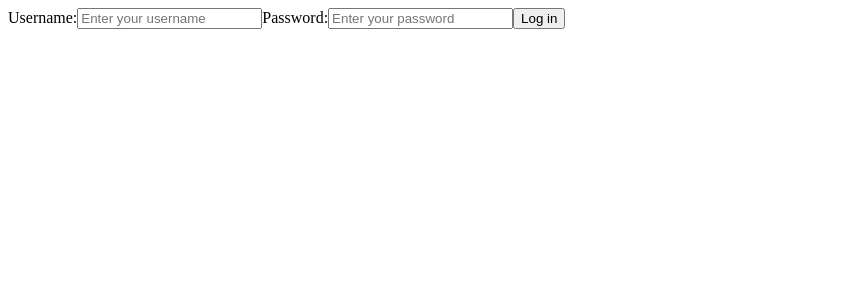
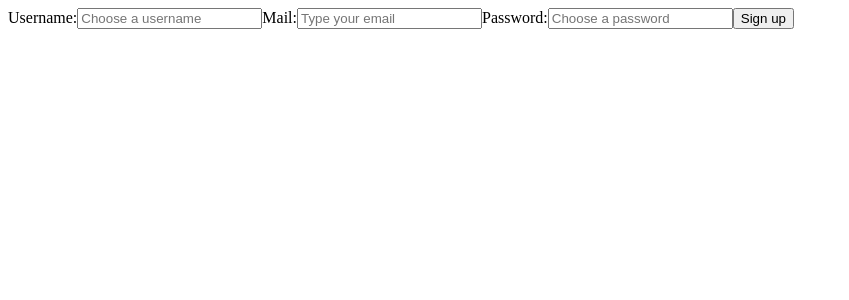
Before and after one commit to lazlomeli/Talloc-App, a React (Vite) app in the folder frontend/: page / in a window 1280 px wide. Shown: the top 300 px of the page, without its empty margins (0-849 px from the left). Built offline with nearby package versions, Linux system fonts and the light colour scheme.

Commit message:
Register works

```diff
--- a/frontend/src/LoginMenu.jsx
+++ b/frontend/src/LoginMenu.jsx
@@ -1,5 +1,5 @@
 import axios from 'axios';
-import React, { useState, useEffect } from 'react';
+import React, { useState } from 'react';
 
 
 export function LoginMenu() {
--- /dev/null
+++ b/frontend/src/RegisterMenu.jsx
@@ -0,0 +1,83 @@
+import axios from 'axios';
+import React, { useState } from 'react';
+
+const RegisterMenu = () => {
+
+    const [username, setUsername] = useState({ username: '' })
+    const [password, setPassword] = useState({ password: '' })
+    const [email, setMail] = useState({ email: '' })
+
+    const changeUsername = (e) => {
+        setUsername({ username: e.target.value })
+    }
+    const changePassword = (e) => {
+        setPassword({ password: e.target.value })
+    }
+    const changeMail = (e) => {
+        setMail({ email: e.target.value })
+    }
+
+    const registeredUser = {
+        username: username.username,
+        email: email.email,
+        password: password.password
+    }
+
+    const signUp = (e) => {
+        e.preventDefault()
+
+        console.log(JSON.stringify(registeredUser, null, 2))
+
+        axios.post('http://localhost:8002/register', registeredUser)
+        .catch((err) => console.log('Error: ' + err))
+    }
+
+  return (
+    <div>
+        <form
+        onSubmit={ (e) => signUp(e) }
+        >
+          <label htmlFor="registerUsername">
+            Username:
+            <input
+            name="registerUsername"
+            type="text"
+            placeholder="Choose a username"
+            value={ username.username }
+            required
+            onChange={ (e) => changeUsername(e) }></input>
+          </label>
+          <label>
+            Mail:
+            <input
+            name="registerEmail"
+            type="email"
+            placeholder="Type your email"
+            value={ email.email }
+            required
+            onChange={ (e) => changeMail(e) }>
+            </input>
+          </label>
+          <label htmlFor="registerPassword">
+            Password:
+            <input
+            name="registerPassword"
+            type="password"
+            placeholder="Choose a password"
+            value={ password.password }
+            required
+            onChange={ (e) => changePassword(e) }
+            ></input>
+          </label>
+          <label>
+            <input
+            type="submit"
+            value="Sign up"
+            ></input>
+          </label>
+        </form>
+    </div>
+  )
+}
+
+export default RegisterMenu
--- a/frontend/src/main.jsx
+++ b/frontend/src/main.jsx
@@ -1,7 +1,9 @@
 import React from 'react'
 import ReactDOM from 'react-dom/client'
 import { LoginMenu } from './LoginMenu'
+import RegisterMenu from './RegisterMenu'
 
 ReactDOM.createRoot(document.getElementById('root')).render(
-  <LoginMenu />
+  //<LoginMenu />
+  <RegisterMenu />
 )
```
Also changed, not shown: 2 other files (tests, documents, lock files or other folders).
